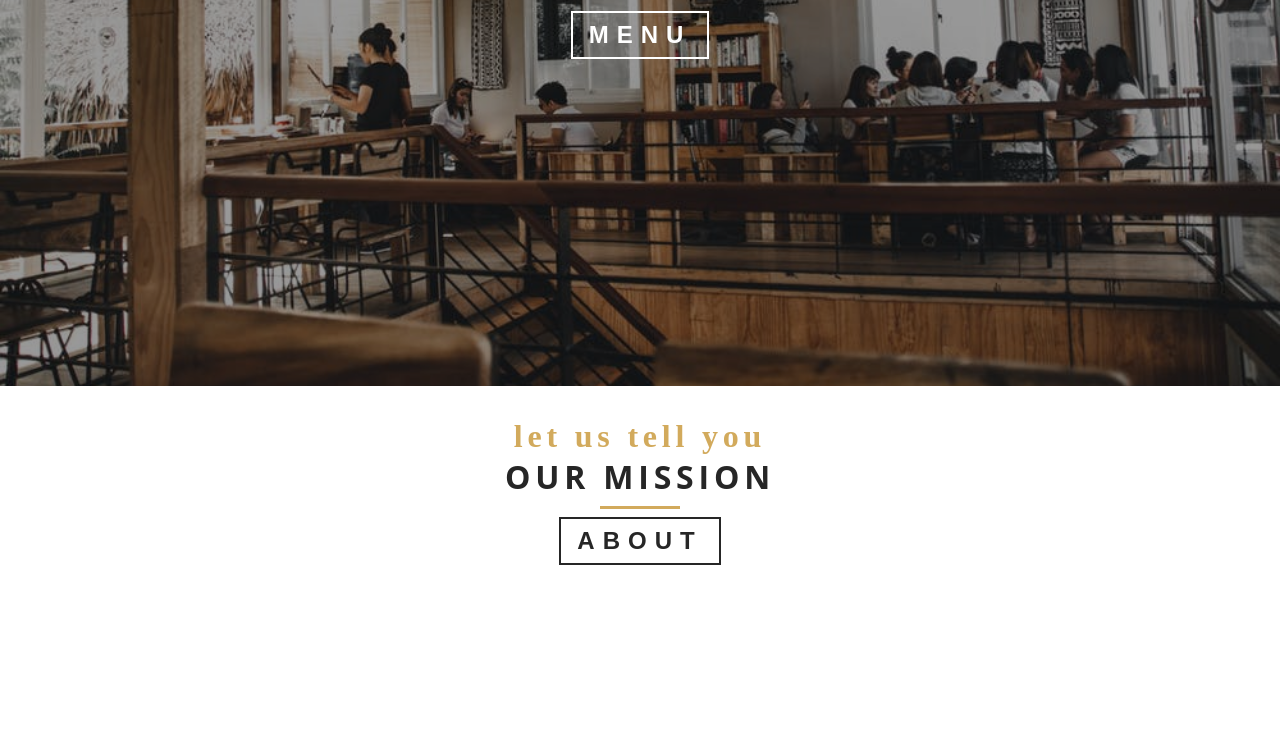
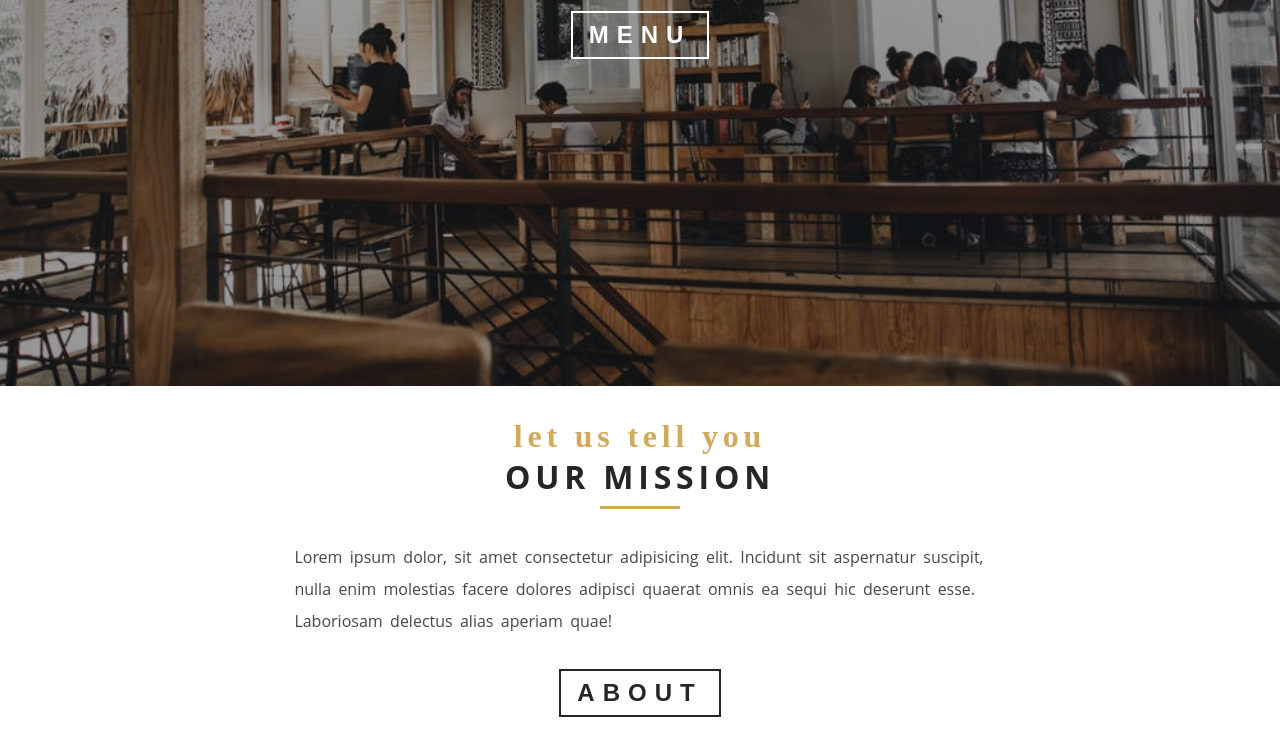
Before and after one commit to eneax/gatsby-restaurant, a Gatsby site: page / in a window 1280 px wide. Shown: the part 677-1432 px from the top of the page. Before the commit the page ends 1274 px from the top, so only its background shows below. Built offline with nearby package versions, Linux system fonts and the light colour scheme; Gatsby itself is replaced by a stand-in of ours.

Commit message:
Style Section component

```diff
--- a/src/components/HomePageComponents/QuickInfo.js
+++ b/src/components/HomePageComponents/QuickInfo.js
@@ -1,4 +1,8 @@
 import React, { Component } from 'react'
+import { Link } from 'gatsby'
+import styled from 'styled-components'
+
+import { styles } from '../../utils'
 import { Section, Title, SectionButton } from '../../utils'
 
 export default class QuickInfo extends Component {
@@ -6,10 +10,37 @@ export default class QuickInfo extends Component {
     return (
       <Section>
         <Title message='let us tell you' title='our mission' />
-        <SectionButton style={{ margin: '0 auto' }}>
-          About
-        </SectionButton>
+
+        <QuickInfoWrapper>
+          <p className='text'>
+            Lorem ipsum dolor, sit amet consectetur adipisicing elit. Incidunt sit aspernatur suscipit, nulla enim molestias facere dolores adipisci quaerat omnis ea sequi hic deserunt esse. Laboriosam delectus alias aperiam quae!
+          </p>
+
+          <Link to='/about' style={{ textDecoration: 'none' }}>
+            <SectionButton style={{ margin: '2rem auto' }}>
+              About
+            </SectionButton>
+          </Link>
+        </QuickInfoWrapper>
       </Section>
     )
   }
 }
+
+const QuickInfoWrapper = styled.div`
+  width: 90%; /* 90% of 90vw */
+  margin: 2rem auto;
+
+  .text {
+    line-height: 2rem;
+    color: ${styles.colors.mainGrey};
+    word-spacing: .2rem;
+  }
+
+  @media (min-width: 768px) {
+    width: 70%;
+  }
+  @media (min-width: 992px) {
+    width: 60%;
+  }
+`
```
